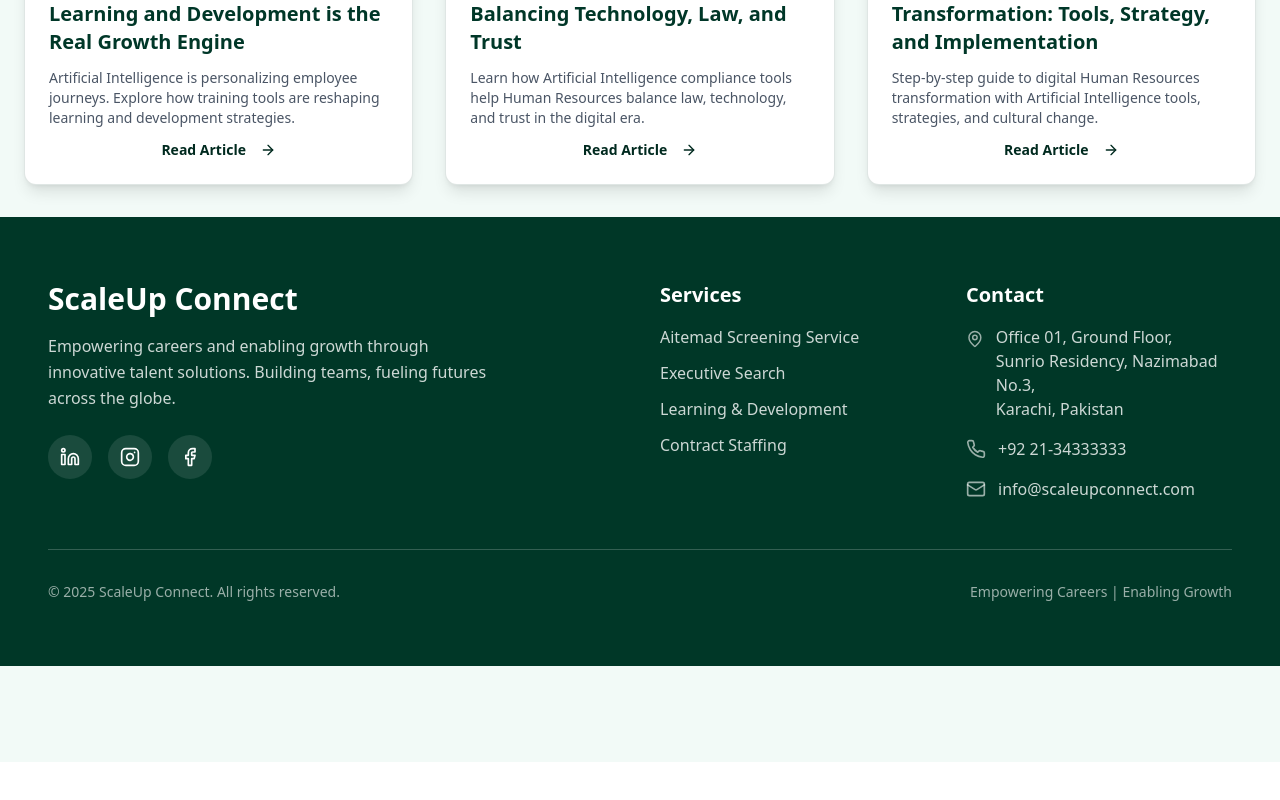
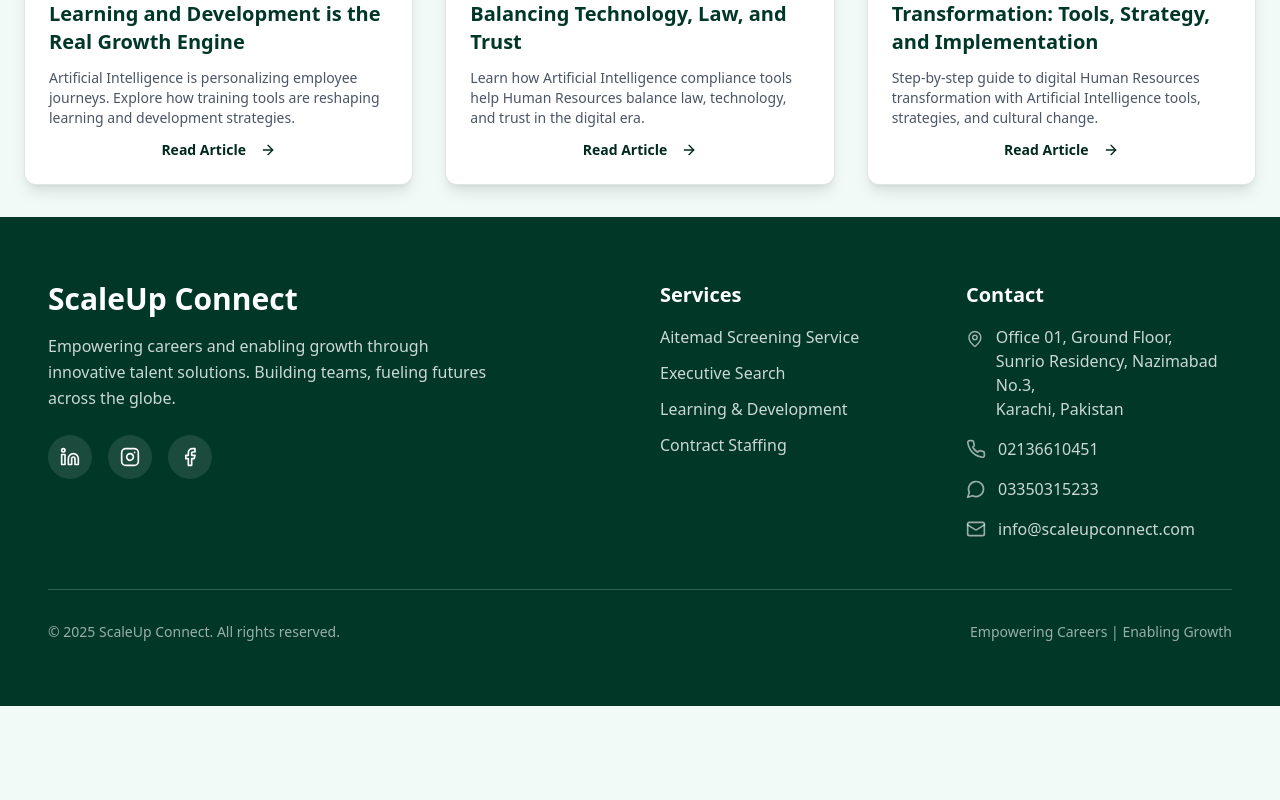
Before and after one commit to AizaNadeem012/Scaleup-connect, a Next.js app: page /blogs in a window 1280 px wide. Shown: the part 1229-2029 px from the top of the page. Before the commit the page ends 1991 px from the top, so only its background shows below. Built offline with nearby package versions, Linux system fonts and the light colour scheme.

Commit message:
Update footer.tsx

```diff
--- a/components/footer.tsx
+++ b/components/footer.tsx
@@ -1,7 +1,7 @@
 "use client";
 
 import React from "react";
-import { Linkedin, Instagram, Facebook, Mail, Phone, MapPin } from "lucide-react";
+import { Linkedin, Instagram, Facebook, Mail, Phone, MapPin, MessageCircle } from "lucide-react";
 
 export function Footer() {
   return (
@@ -11,6 +11,7 @@ export function Footer() {
 
       <div className="relative max-w-7xl mx-auto px-6 lg:px-12 py-16">
         <div className="grid grid-cols-1 md:grid-cols-4 gap-10">
+
           {/* Company Info */}
           <div className="md:col-span-2">
             <h3 className="text-3xl font-bold mb-4">ScaleUp Connect</h3>
@@ -22,14 +23,8 @@ export function Footer() {
             <div className="flex space-x-4">
               {[
                 { Icon: Linkedin, link: "https://lnkd.in/dukQJiEh" },
-                {
-                  Icon: Instagram,
-                  link: "https://www.instagram.com/scaleupconnect/",
-                },
-                {
-                  Icon: Facebook,
-                  link: "https://www.facebook.com/profile.php?id=61579688127730",
-                },
+                { Icon: Instagram, link: "https://www.instagram.com/scaleupconnect/" },
+                { Icon: Facebook, link: "https://www.facebook.com/profile.php?id=61579688127730" },
               ].map(({ Icon, link }, i) => (
                 <a
                   key={i}
@@ -50,16 +45,12 @@ export function Footer() {
             <ul className="space-y-3 text-white/80">
               {[
                 "Aitemad Screening Service",
-
                 "Executive Search",
                 "Learning & Development",
                 "Contract Staffing",
               ].map((service, i) => (
                 <li key={i}>
-                  <a
-                    href="#"
-                    className="hover:text-white hover:pl-1 transition-all"
-                  >
+                  <a href="#" className="hover:text-white hover:pl-1 transition-all">
                     {service}
                   </a>
                 </li>
@@ -71,6 +62,8 @@ export function Footer() {
           <div>
             <h4 className="text-xl font-semibold mb-4">Contact</h4>
             <ul className="space-y-4 text-white/80">
+
+              {/* Address */}
               <li className="flex items-start gap-3">
                 <MapPin className="h-5 w-5 text-white/60 mt-1" />
                 <span>
@@ -81,10 +74,20 @@ export function Footer() {
                   Karachi, Pakistan
                 </span>
               </li>
+
+              {/* PTCL Number */}
               <li className="flex items-center gap-3">
                 <Phone className="h-5 w-5 text-white/60" />
-                <span>+92 21-34333333</span>
+                <span>02136610451</span>
               </li>
+
+              {/* WhatsApp Number */}
+              <li className="flex items-center gap-3">
+                <MessageCircle className="h-5 w-5 text-white/60" />
+                <span>03350315233</span>
+              </li>
+
+              {/* Email */}
               <li className="flex items-center gap-3">
                 <Mail className="h-5 w-5 text-white/60" />
                 <span>info@scaleupconnect.com</span>
@@ -98,9 +101,7 @@ export function Footer() {
           <p className="text-white/60 text-sm">
             © {new Date().getFullYear()} ScaleUp Connect. All rights reserved.
           </p>
-          <p className="text-white/60 text-sm">
-            Empowering Careers | Enabling Growth
-          </p>
+          <p className="text-white/60 text-sm">Empowering Careers | Enabling Growth</p>
         </div>
       </div>
     </footer>
```
